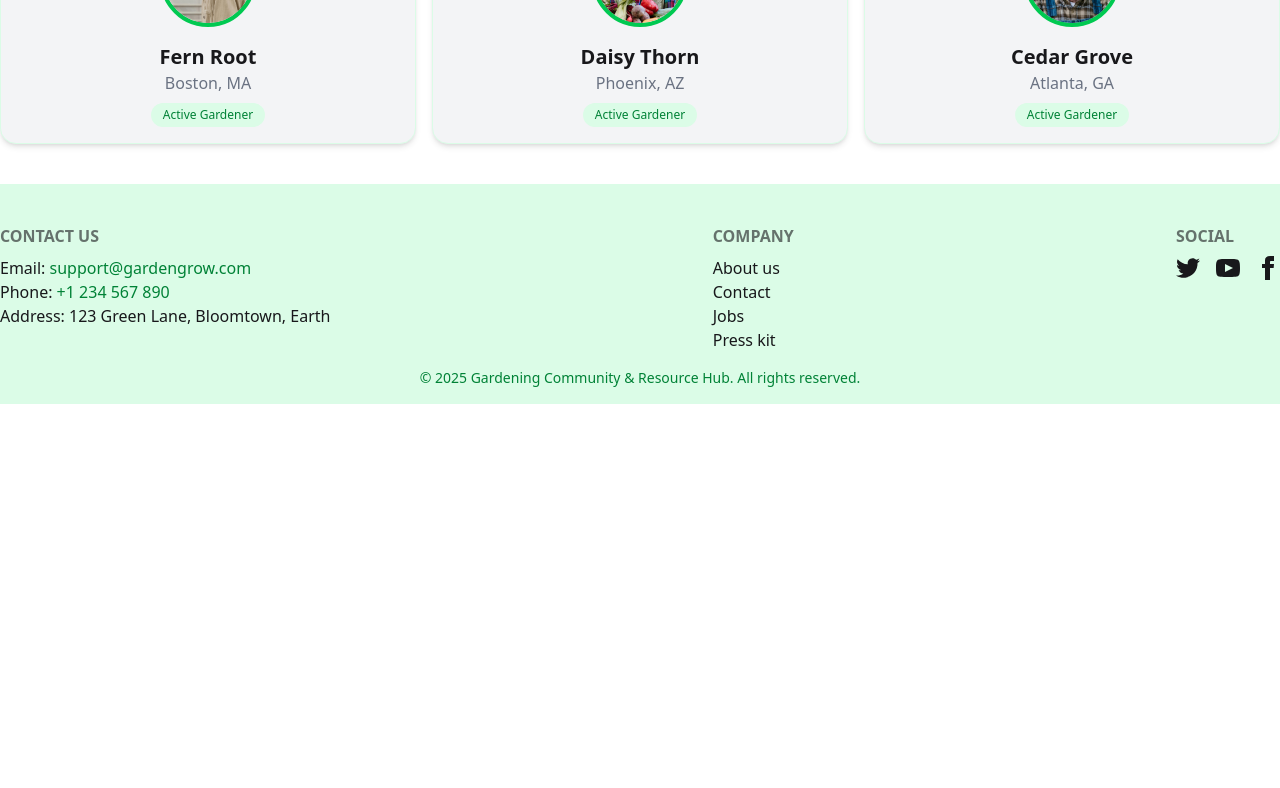
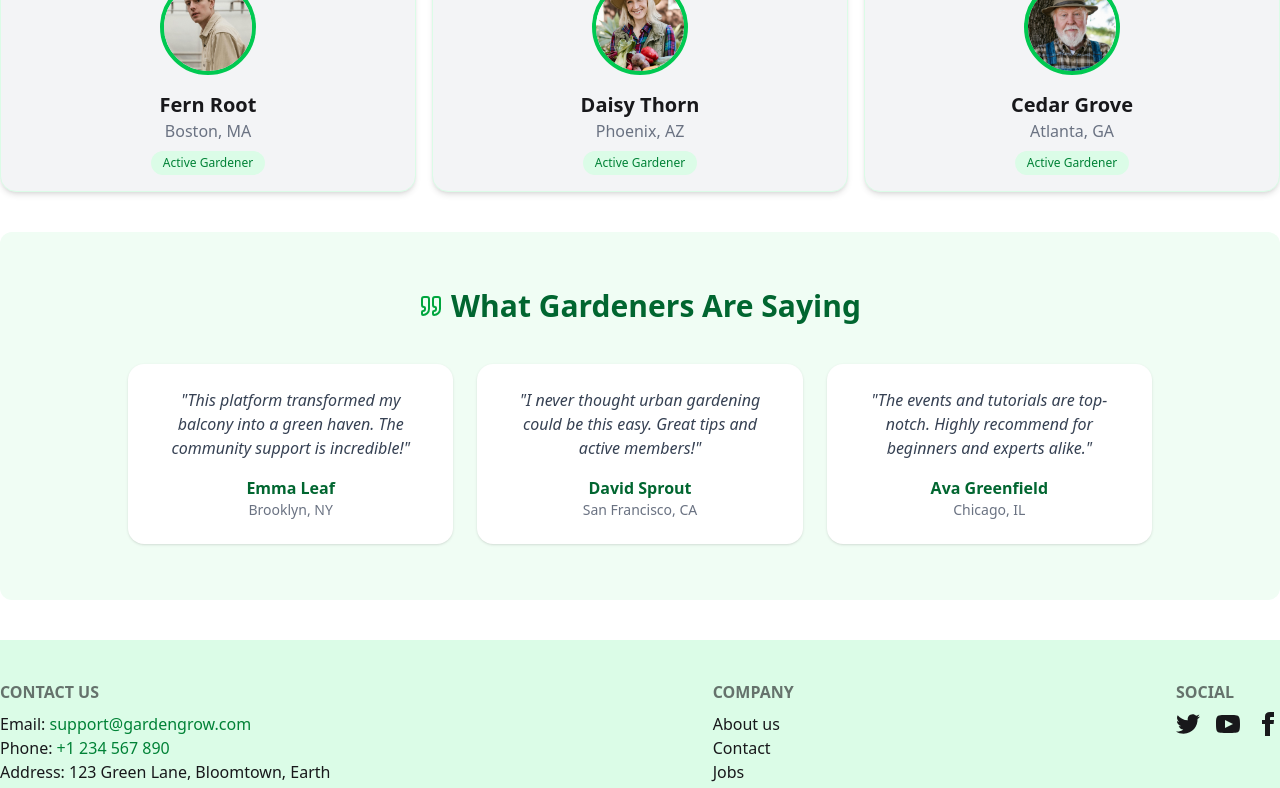
Before and after one commit to iftakhersifat/gardening-community-client, a React (Vite) app: page / in a window 1280 px wide. Shown: the part 994-1782 px from the top of the page. Before the commit the page ends 1398 px from the top, so only its background shows below. Built offline with nearby package versions, Linux system fonts and the light colour scheme; no server answers.

Commit message:
added testimonials section

```diff
--- a/package.json
+++ b/package.json
@@ -12,6 +12,7 @@
   "dependencies": {
     "@tailwindcss/vite": "^4.1.7",
     "firebase": "^11.7.3",
+    "lucide-react": "^0.511.0",
     "react": "^19.1.0",
     "react-dom": "^19.1.0",
     "react-router": "^7.6.0",
--- a/src/Components/Home/FeaturedGardeners.jsx
+++ b/src/Components/Home/FeaturedGardeners.jsx
@@ -13,7 +13,7 @@ const FeaturedGardeners = () => {
     console.log(gardeners)
     return (
         <div>
-            <h1>Active gardeners : {gardeners.length}</h1>
+            <h1 className='text-2xl text-center font-bold mt-10 text-green-500'>Active Gardeners</h1>
             <div className='grid grid-cols-2 md:grid-cols-3 gap-4 p-4 md:p-0'>
                 {
                     gardeners.map(g=>
--- /dev/null
+++ b/src/Components/Home/GardeningEvents.jsx
@@ -0,0 +1,67 @@
+import React from 'react';
+import { MapPin, CalendarDays, Users } from 'lucide-react';
+
+const events = [
+  {
+    title: 'Spring Plant Swap',
+    date: 'June 10, 2025',
+    location: 'Greenview Community Park, Seattle',
+    attendees: 42,
+    image: '/assets/event1.jpg',
+  },
+  {
+    title: 'Urban Composting Workshop',
+    date: 'June 15, 2025',
+    location: 'GrowHub Center, Austin',
+    attendees: 28,
+    image: '/assets/event2.jpg',
+  },
+  {
+    title: 'Kids Gardening Day',
+    date: 'June 22, 2025',
+    location: 'Botanic Garden, Portland',
+    attendees: 65,
+    image: '/assets/event3.jpg',
+  },
+];
+
+export default function GardeningEvents() {
+  return (
+    <section className="py-14 bg-green-100 px-4">
+      <div className="max-w-6xl mx-auto">
+        <h2 className="text-3xl font-bold text-center mb-10 text-green-800">
+          🌿 Join a Local Gardening Event
+        </h2>
+        <div className="grid md:grid-cols-3 gap-6">
+          {events.map((event, index) => (
+            <div
+              key={index}
+              className="bg-white rounded-xl overflow-hidden shadow hover:shadow-lg transition"
+            >
+              <img
+                src={event.image}
+                alt={event.title}
+                className="w-full h-48 object-cover"
+              />
+              <div className="p-5">
+                <h3 className="text-xl font-semibold text-green-700">{event.title}</h3>
+                <div className="mt-3 flex items-center text-sm text-gray-600 gap-2">
+                  <CalendarDays className="w-4 h-4" /> {event.date}
+                </div>
+                <div className="flex items-center text-sm text-gray-600 gap-2 mt-1">
+                  <MapPin className="w-4 h-4" /> {event.location}
+                </div>
+                <div className="flex items-center text-sm text-gray-600 gap-2 mt-1">
+                  <Users className="w-4 h-4" /> {event.attendees} going
+                </div>
+                <button className="mt-4 w-full px-4 py-2 bg-green-600 hover:bg-green-700 text-white font-semibold rounded-full">
+                  Reserve Spot
+                </button>
+              </div>
+            </div>
+          ))}
+        </div>
+      </div>
+    </section>
+  );
+}
--- a/src/Components/Home/Home.jsx
+++ b/src/Components/Home/Home.jsx
@@ -1,12 +1,17 @@
 import React from 'react';
 import BannerSlider from './BannerSlider';
 import FeaturedGardeners from './FeaturedGardeners';
+import Testimonials from './Testimonials';
+import ToolsResources from './ToolsResources';
+import GardeningEvents from './GardeningEvents';
 
 const Home = () => {
     return (
         <div className='container mx-auto mt-10 mb-10'>
             <BannerSlider></BannerSlider>
             <FeaturedGardeners></FeaturedGardeners>
+            {/* <GardeningEvents></GardeningEvents> */}
+            <Testimonials></Testimonials>
         </div>
     );
 };
--- /dev/null
+++ b/src/Components/Home/Testimonials.jsx
@@ -0,0 +1,41 @@
+import React from 'react';
+import { Quote } from 'lucide-react';
+
+const testimonials = [
+  {
+    name: 'Emma Leaf',
+    message: 'This platform transformed my balcony into a green haven. The community support is incredible!',
+    location: 'Brooklyn, NY',
+  },
+  {
+    name: 'David Sprout',
+    message: 'I never thought urban gardening could be this easy. Great tips and active members!',
+    location: 'San Francisco, CA',
+  },
+  {
+    name: 'Ava Greenfield',
+    message: 'The events and tutorials are top-notch. Highly recommend for beginners and experts alike.',
+    location: 'Chicago, IL',
+  },
+];
+
+export default function Testimonials() {
+  return (
+    <section className="bg-green-50 mt-10 py-14 px-4 rounded-xl">
+      <div className="max-w-5xl mx-auto text-center">
+        <h2 className="md:text-3xl text-2xl  font-bold mb-10 flex items-center justify-center gap-2 text-green-800">
+          <Quote className="w-6 h-6 text-green-600" /> What Gardeners Are Saying
+        </h2>
+        <div className="grid md:grid-cols-3 gap-6">
+          {testimonials.map((t, i) => (
+            <div key={i} className="bg-white p-6 rounded-2xl shadow hover:shadow-lg transition">
+              <p className="italic text-gray-700 mb-4">"{t.message}"</p>
+              <div className="text-green-800 font-semibold">{t.name}</div>
+              <div className="text-sm text-gray-500">{t.location}</div>
+            </div>
+          ))}
+        </div>
+      </div>
+    </section>
+  );
+}
--- /dev/null
+++ b/src/Components/Home/ToolsResources.jsx
@@ -0,0 +1,49 @@
+import React from 'react';
+import { CalendarCheck, Droplet, Leaf, BookOpen } from 'lucide-react';
+
+const resources = [
+  {
+    icon: <CalendarCheck className="w-8 h-8 text-green-600" />,
+    title: 'Planting Calendar',
+    description: 'Find the best planting times for your zone and crop type.',
+  },
+  {
+    icon: <Droplet className="w-8 h-8 text-green-600" />,
+    title: 'Watering Guide',
+    description: 'Learn optimal watering schedules to prevent over/underwatering.',
+  },
+  {
+    icon: <Leaf className="w-8 h-8 text-green-600" />,
+    title: 'Soil Health Tips',
+    description: 'Improve your soil with natural compost and mulching techniques.',
+  },
+  {
+    icon: <BookOpen className="w-8 h-8 text-green-600" />,
+    title: 'Gardening eBooks',
+    description: 'Free PDFs and ebooks for beginner to advanced gardeners.',
+  },
+];
+
+export default function ToolsResources() {
+  return (
+    <section className="py-14 bg-green-50 px-4">
+      <div className="max-w-6xl mx-auto">
+        <h2 className="text-3xl font-bold text-center mb-10 text-green-800">
+          🌱 Gardening Tools & Resources
+        </h2>
+        <div className="grid md:grid-cols-4 gap-6">
+          {resources.map((tool, index) => (
+            <div
+              key={index}
+              className="bg-white p-6 rounded-xl shadow hover:shadow-md transition text-center"
+            >
+              <div className="flex justify-center mb-4">{tool.icon}</div>
+              <h3 className="text-lg font-semibold text-green-700">{tool.title}</h3>
+              <p className="text-gray-600 mt-2">{tool.description}</p>
+            </div>
+          ))}
+        </div>
+      </div>
+    </section>
+  );
+}
```
Also changed, not shown: 1 other file (tests, documents, lock files or other folders).
